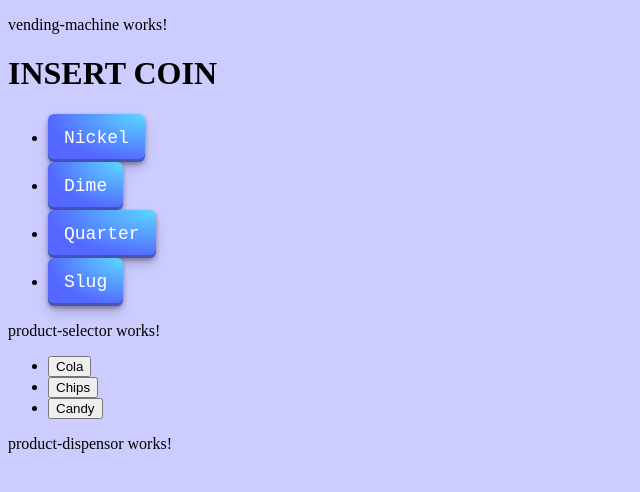
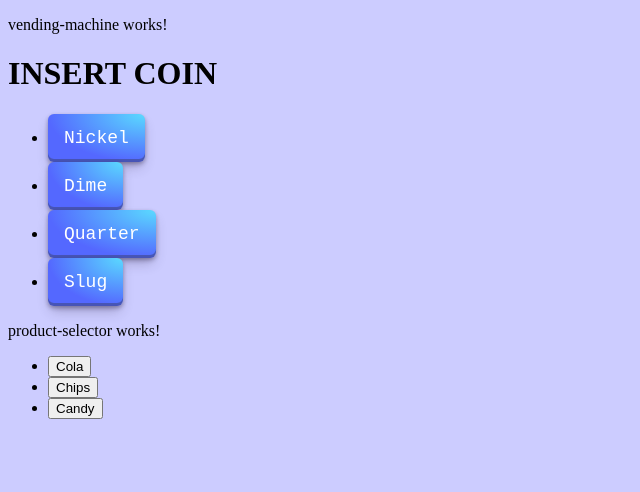
Before and after one commit to OSpatrick/TDD-Kata, an Angular app in the folder 08-VendingMachine/angular/vending-machine/: page / in a window 1280 px wide. Shown: the top 492 px of the page, without its empty margins (0-640 px from the left). Built offline with nearby package versions, Linux system fonts and the light colour scheme.

Commit message:
add dispensed product to the productDispensor

```diff
--- a/08-VendingMachine/angular/vending-machine/src/app/product-dispensor/product-dispensor.component.html
+++ b/08-VendingMachine/angular/vending-machine/src/app/product-dispensor/product-dispensor.component.html
@@ -1,3 +1,3 @@
 <div id="product-dispenser">
-  <p>product-dispensor works!</p>
+  <p>{{product}}</p>
 </div>
--- a/08-VendingMachine/angular/vending-machine/src/app/product-dispensor/product-dispensor.component.ts
+++ b/08-VendingMachine/angular/vending-machine/src/app/product-dispensor/product-dispensor.component.ts
@@ -6,14 +6,20 @@ import {Product} from '../../model/product.interface';
   templateUrl: './product-dispensor.component.html',
   styleUrls: ['./product-dispensor.component.scss']
 })
+
 export class ProductDispensorComponent implements OnInit {
+  dispensedProduct: Product;
 
-  constructor() { }
+  constructor() {
+    this.dispensedProduct = null;
+  }
 
   ngOnInit(): void {
   }
 
+  // TODO: clean this crap
   dispenseProduct(product: Product) {
-    return true;
+    this.dispensedProduct = product;
+    return '🥤';
   }
 }
```
Also changed, not shown: 1 other file (tests, documents, lock files or other folders).
